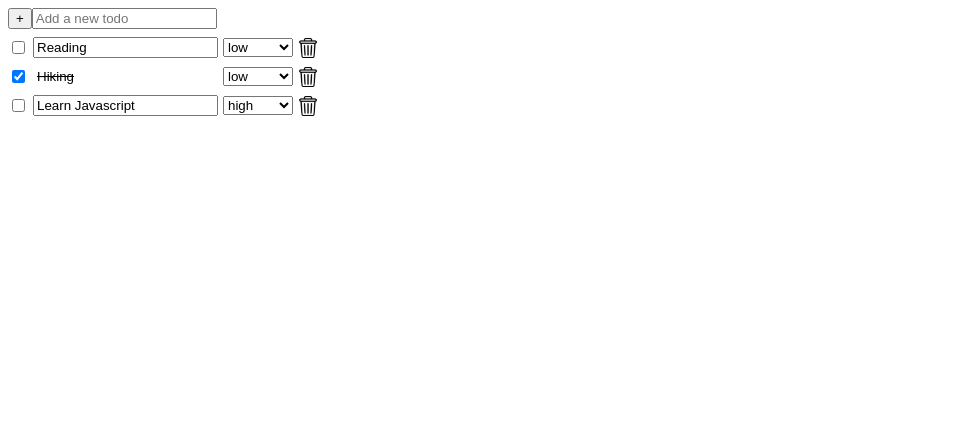
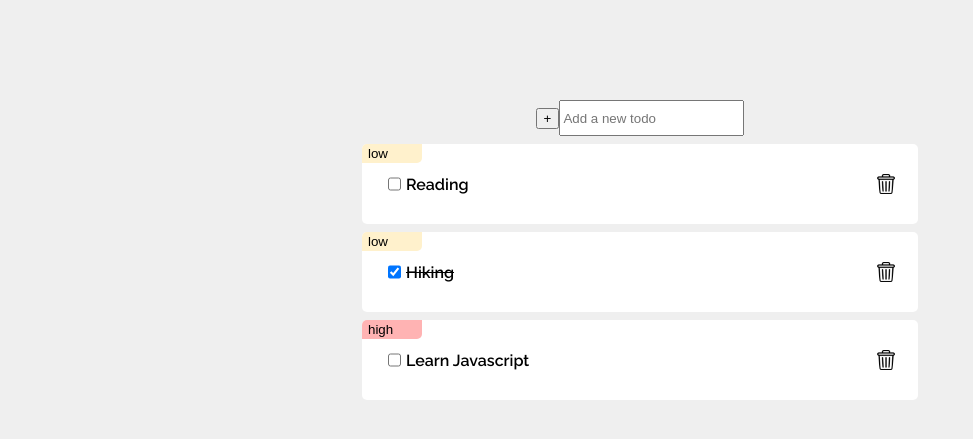
Before and after one commit to noemi-antonia/todo-js, a PHP site: page / in a window 1280 px wide. Shown: the top 439 px of the page, without its empty margins (0-973 px from the left). Run offline with PHP 8.4, Linux system fonts and the light colour scheme.

Commit message:
specific colors for priorities and some UI changes

```diff
--- a/main.css
+++ b/main.css
@@ -1,3 +1,59 @@
+@import url('https://fonts.googleapis.com/css2?family=Raleway:ital,wght@0,100;0,200;0,300;0,400;0,500;0,600;0,700;0,800;0,900;1,100;1,200;1,300;1,400;1,500;1,600;1,700;1,800;1,900&display=swap');
+
+body{
+    margin: 0;
+    padding: 0;
+    background-color: #efefef;
+    font-family: 'Raleway', sans-serif;
+}
+
+#root{
+    margin-top: 100px;
+    display: flex;
+    flex-direction: column;
+    align-items: center;
+}
+
+input{
+    height: 30px;
+}
+
+.task{
+    background-color: white;
+    padding: 22px;
+    border-radius: 5px;
+    position: relative;
+    width: 40vw;
+}
+
+.todo-header{
+    display: flex;
+    width: 100%;
+    align-items: center;
+}
+
+.task .title{
+    border: none;
+    font-size: 16px;
+    font-weight: 600;
+    font-family: 'Raleway', sans-serif;
+}
+
+.task select {
+	appearance: none;
+    padding: 2px 6px;
+    border-radius: 5px 0 5px 0;
+    border-width: 0;
+    position: absolute;
+    top:0;
+    left:0;
+    cursor: pointer;
+}
+
+.task input[type=checkbox]{
+    border-radius: 5px;
+}
+
 .strikethrough{
     text-decoration: line-through;
 }
@@ -11,8 +67,10 @@
 }
 
 .delete-btn{
+    margin-left: auto;
     max-width: 20px;
     cursor: pointer;
+    height: 100%;
 }
 
 .task{
--- a/script.js
+++ b/script.js
@@ -116,12 +116,12 @@ class View {
 
     displayTodoList(todoList){
 
-        // sterg ce e afisat momentan in divul listei
+        // delete what is currently displayed in the list
         while (this.todoListDiv.firstChild) {
             this.todoListDiv.removeChild(this.todoListDiv.firstChild);
         }
 
-        // daca nu am in array nimic
+        // if the list is empty
         if(todoList.length === 0){
             const emptyTodoListMessage = this.createElement('p');
             emptyTodoListMessage.textContent = "Nothing to do!"
@@ -139,24 +139,34 @@ class View {
                 const editableLabel = this.createElement("input");
                 editableLabel.type = 'text';
                 editableLabel.value = todo.title;
+                editableLabel.classList.add('title');
 
                 const deleteButton = this.createElement('img','delete-btn');
                 deleteButton.src = "bin.png";
 
                 const priorityList = this.createElement("select");
-                const priority = ['low', 'medium', 'high'];
+                const priority = new Map();
 
-                for (var i = 0; i < priority.length; i++) {
+                priority.set('low', '#fff1cc');
+                priority.set('medium', '#ffd8b3');
+                priority.set('high','#ffb3b3');
+
+                for (let [value, color] of priority) {
                     var option = document.createElement("option");
-                    option.value = priority[i];
-                    option.text = priority[i];
-                    if(todo.priority==priority[i]){
+                    option.value = value;
+                    option.text = value;
+
+                    if(todo.priority==value){
                         option.selected = true;
+                        priorityList.style.backgroundColor=color;
                     }
+
                     priorityList.appendChild(option);
                 }
 
-                todoDiv.append(checkbox, editableLabel, priorityList, deleteButton);
+                const todoHeader = this.createElement("div", "todo-header");
+                todoHeader.append(checkbox, editableLabel, deleteButton);
+                todoDiv.append(todoHeader, priorityList);
 
                 if(checkbox.checked){
                     editableLabel.readOnly= 'readOnly';
@@ -182,7 +192,7 @@ class View {
     deleteTodoEventListener(handler){
         this.todoListDiv.addEventListener('click', event => {
             if(event.target.className === 'delete-btn') {
-                const id = parseInt(event.target.parentElement.id);
+                const id = parseInt(event.target.parentElement.parentElement.id);
                 handler(id);
             }
         })
@@ -191,7 +201,7 @@ class View {
     checkboxStatusEventListener(handler){
         this.todoListDiv.addEventListener('change', event => {
             if(event.target.type === 'checkbox') {
-                const id = parseInt(event.target.parentElement.id)
+                const id = parseInt(event.target.parentElement.parentElement.id)
                 handler(id);
             }
         })
@@ -200,7 +210,7 @@ class View {
     editTodoEventListener(handler){
         this.todoListDiv.addEventListener('change', event => {
             if(event.target.type === 'text') {
-                const id = parseInt(event.target.parentElement.id)
+                const id = parseInt(event.target.parentElement.parentElement.id)
                 handler(id, event.target.value);
             }
         })
```
